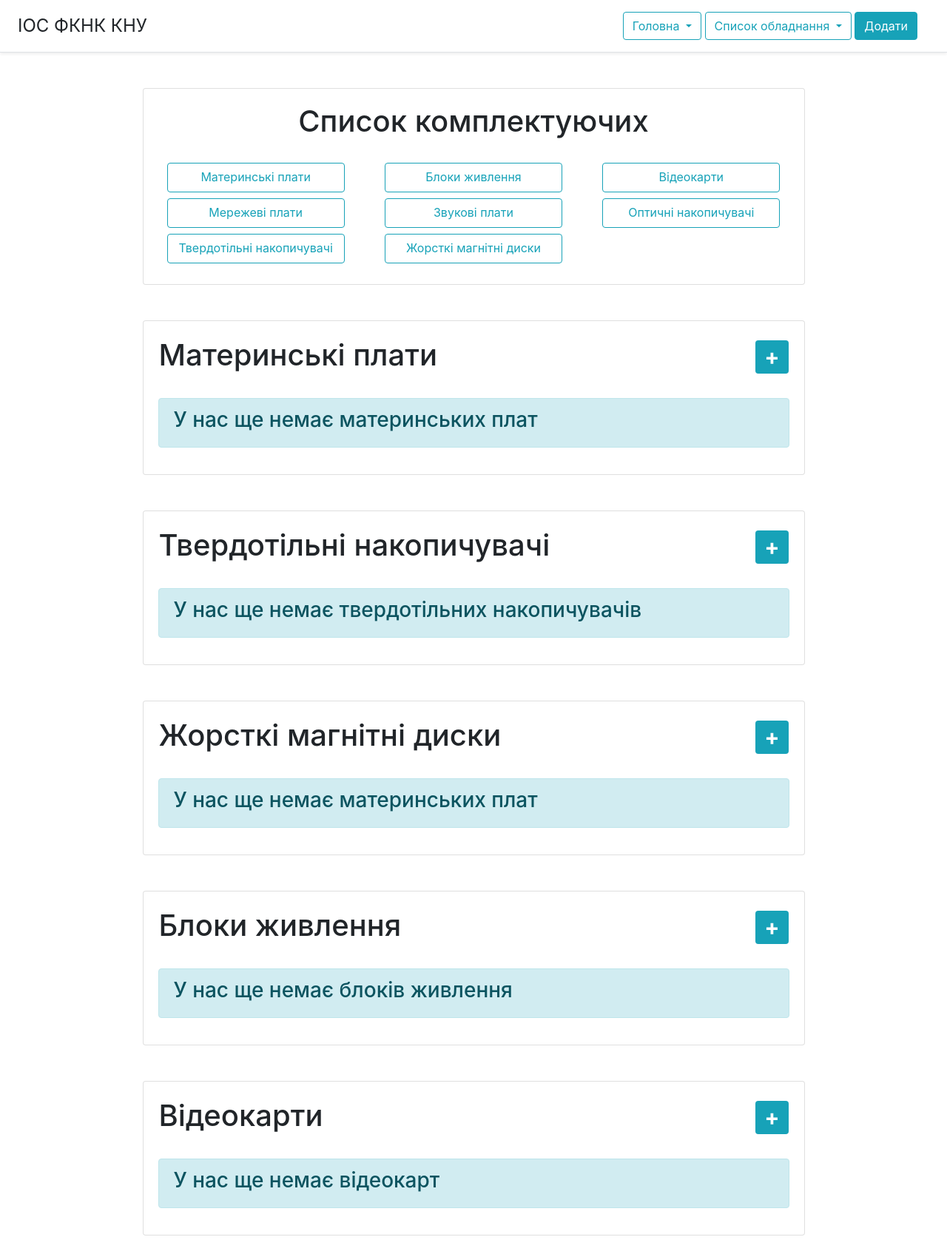
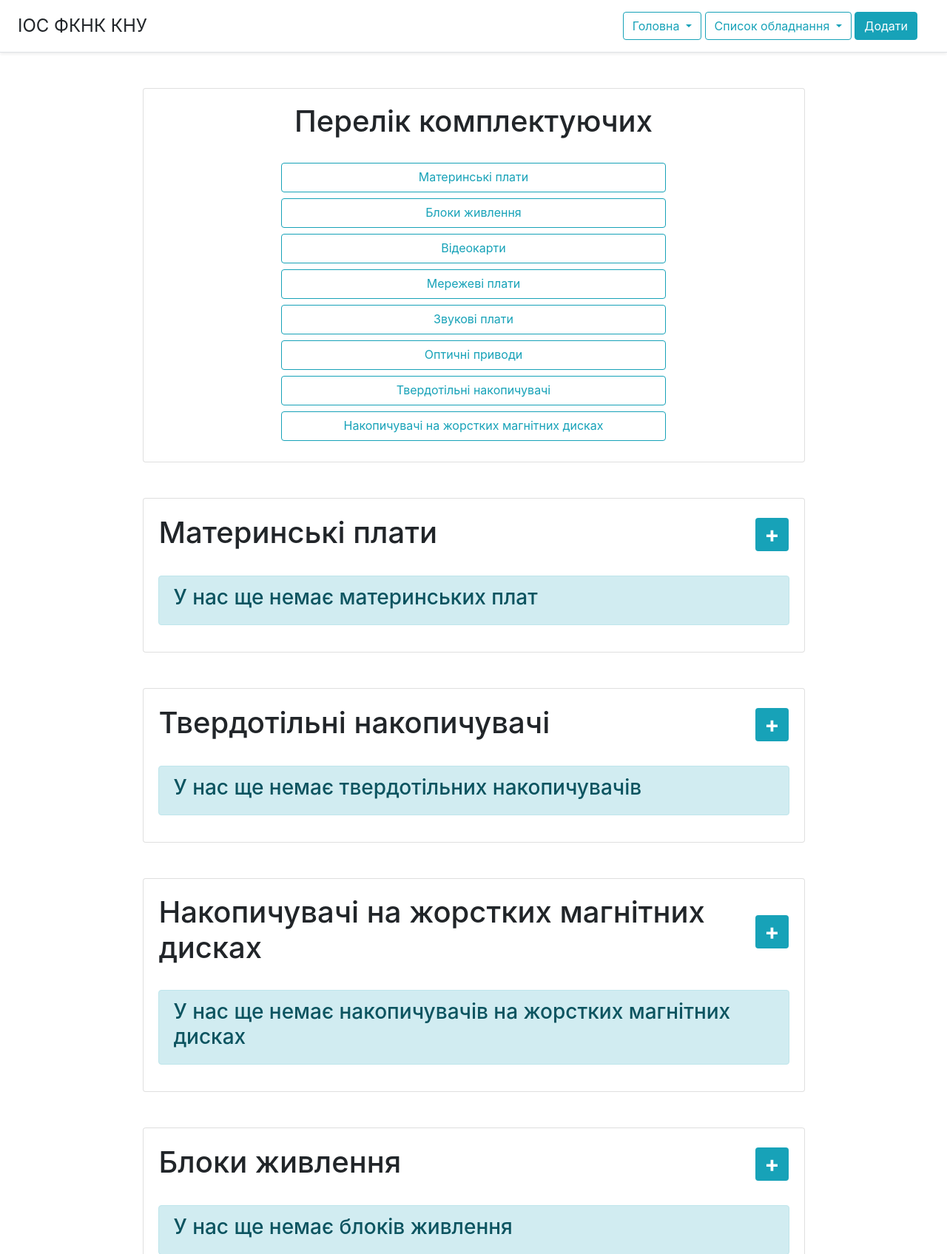
Before and after one commit to lipskydan/Diploma_Work_2020-21, a Django app: page /IT_items/pc_accessories in a window 1280 px wide. Shown: the top 1695 px of the page at 74% size. Run offline with Django 3.2, Linux system fonts and the light colour scheme; the visitor is signed in with stand-in values (Sample User, id 1); data that the repository does not hold is empty; some libraries are stand-ins or nearby versions.

Commit message:
Added minor fixing

```diff
--- a/App/online_equipment_accounting/online_equipment_accounting/app/IT_items/forms.py
+++ b/App/online_equipment_accounting/online_equipment_accounting/app/IT_items/forms.py
@@ -278,7 +278,7 @@ class AddOpticalDrive(forms.ModelForm):
                                                   required=True, localize=True,
                                                   help_text='Обов’язково')
 
-    optical_drive_type_drive = forms.ChoiceField(label='Тип оптичного накопичувача', choices=TYPE_OPTICAL_DRIVE,
+    optical_drive_type_drive = forms.ChoiceField(label='Тип оптичного привода', choices=TYPE_OPTICAL_DRIVE,
                                                  required=False, localize=True, help_text='Необов’язково',
                                                  widget=widgets.Select(attrs={'size': 1, 'class': 'form-control'}))
 
--- a/App/online_equipment_accounting/online_equipment_accounting/templates/IT_items/IT_item_detail.html
+++ b/App/online_equipment_accounting/online_equipment_accounting/templates/IT_items/IT_item_detail.html
@@ -12,6 +12,8 @@
             <article class="card-body">
                 <div class="alert alert-info">
 
+                    <h2 align="center" class="alert-heading">Паспорт обладнання</h2>
+                    <hr>
                     <h2 class="alert-heading">Основне</h2>
                     <hr>
                     <h5 align="justify">Тип обладнання: {{ item.name_for_user }}</h5>
@@ -108,7 +110,7 @@
                         <table class="col-sm-12" border="0">
                             <tr>
                                 <td>
-                                   <h3 class="alert-heading">Жорсткий магнітний диск</h3>
+                                   <h3 class="alert-heading">Накопичувач на жорстких магнітних дисках</h3>
                                 </td>
                                 <td align="right">
                                     {% if item.hard_disk_drive %}
--- a/App/online_equipment_accounting/online_equipment_accounting/templates/IT_items/add.html
+++ b/App/online_equipment_accounting/online_equipment_accounting/templates/IT_items/add.html
@@ -40,7 +40,7 @@
                             <p><a class="btn btn-outline-info btn-lg btn-block" href="add-item/add-solid-state-drive" role="button">Твердотільний накопичувач</a></p>
                         </div>
                         <div class="span2">
-                            <p><a class="btn btn-outline-info btn-lg btn-block" href="add-item/add-hard-disk-drive" role="button">Жорсткий магнітний диск</a></p>
+                            <p><a class="btn btn-outline-info btn-lg btn-block" href="add-item/add-hard-disk-drive" role="button">Накопичувач на жорстких магнітних дисках</a></p>
                         </div>
                         <div class="span2">
                             <p><a class="btn btn-outline-info btn-lg btn-block" href="add-item/add-power-supply" role="button">Блок живлення</a></p>
@@ -55,7 +55,7 @@
                             <p><a class="btn btn-outline-info btn-lg btn-block" href="add-item/add-sound-card" role="button">Звукова плата</a></p>
                         </div>
                         <div class="span2">
-                            <p><a class="btn btn-outline-info btn-lg btn-block" href="add-item/add-optical-drive" role="button">Оптичний накопичувач</a></p>
+                            <p><a class="btn btn-outline-info btn-lg btn-block" href="add-item/add-optical-drive" role="button">Оптичний привод</a></p>
                         </div>
                     </div>
                 </form>
--- a/App/online_equipment_accounting/online_equipment_accounting/templates/IT_items/add_hard_disk_drive.html
+++ b/App/online_equipment_accounting/online_equipment_accounting/templates/IT_items/add_hard_disk_drive.html
@@ -1,6 +1,6 @@
 {% extends 'base_main.html' %}
 {% block title %}
-Додавання Жорсткого магнітного диску
+Додавання Накопичувача на жорстких магнітних дисках
 {% endblock %}
 {% block body %}
 <div class="container mt-5">
@@ -8,7 +8,7 @@
       <aside class="col-sm-10">
          <div class="card">
             <article class="card-body">
-               <h1>Додавання жорсткого магнітного диску</h1>
+               <h1>Додавання накопичувача на жорстких магнітних дисках</h1>
                <form method="post">
                   {% csrf_token %}
                    <div class="form-group">
--- a/App/online_equipment_accounting/online_equipment_accounting/templates/IT_items/add_optical_drive.html
+++ b/App/online_equipment_accounting/online_equipment_accounting/templates/IT_items/add_optical_drive.html
@@ -1,6 +1,6 @@
 {% extends 'base_main.html' %}
 {% block title %}
-Додавання Оптичного накопичувача
+Додавання Оптичного привода
 {% endblock %}
 {% block body %}
 <div class="container mt-5">
@@ -8,7 +8,7 @@
       <aside class="col-sm-10">
          <div class="card">
             <article class="card-body">
-               <h1>Додавання оптичного накопичувача</h1>
+               <h1>Додавання оптичного привода</h1>
                <form method="post">
                   {% csrf_token %}
                    <div class="form-group">
--- a/App/online_equipment_accounting/online_equipment_accounting/templates/IT_items/hard_disk_drive_update.html
+++ b/App/online_equipment_accounting/online_equipment_accounting/templates/IT_items/hard_disk_drive_update.html
@@ -2,7 +2,7 @@
 
 {% block title %}
     {% if item.name == 'HardDiskDrive' %}
-    Оновлення Жорсткого магнітного диску
+    Оновлення Накопичувача на жорстких магнітних дисках
     {% endif %}
 {% endblock %}
 {% block body %}
@@ -13,7 +13,7 @@
             <article class="card-body">
 
                  {% if item.name == 'HardDiskDrive' %}
-                    <h1>Оновлення жорсткого магнітного диску</h1>
+                    <h1>Оновлення накопичувача на жорстких магнітних дисках</h1>
 
                     <form method="post">
                     {% csrf_token %}
--- a/App/online_equipment_accounting/online_equipment_accounting/templates/IT_items/optical_drive_update.html
+++ b/App/online_equipment_accounting/online_equipment_accounting/templates/IT_items/optical_drive_update.html
@@ -2,7 +2,7 @@
 
 {% block title %}
     {% if item.name == 'OpticalDrive' %}
-    Оновлення оптичного накопичувача
+    Оновлення оптичного привода
     {% endif %}
 {% endblock %}
 {% block body %}
@@ -13,7 +13,7 @@
             <article class="card-body">
 
                 {% if item.name == 'OpticalDrive' %}
-                <h1>Оновлення оптичного накопичувача</h1>
+                <h1>Оновлення оптичного привода</h1>
 
                 <form method="post">
                     {% csrf_token %}
--- a/App/online_equipment_accounting/online_equipment_accounting/templates/IT_items/pc_accessories.html
+++ b/App/online_equipment_accounting/online_equipment_accounting/templates/IT_items/pc_accessories.html
@@ -1,7 +1,7 @@
 {% extends 'base_main.html' %}
 
 {% block title %}
-Список комплектуючих
+Перелік комплектуючих
 {% endblock %}
 
 {% block body %}
@@ -15,32 +15,33 @@
         <aside class="col-sm-10">
             <div class="card">
                 <article class="card-body">
-                    <h1 align="center">Список комплектуючих</h1><br>
+                    <h1 align="center">Перелік комплектуючих</h1><br>
                     <div class="row" align="center">
-                        <div class="col-md-4">
-                            <h4><a href="#motherboard" class="btn btn-outline-info" style="height:40px;width:240px">Материнські плати</a></h4>
+                        <div class="col-md-12">
+                            <h4><a href="#motherboard" class="btn btn-outline-info" style="height:40px;width:520px">Материнські плати</a></h4>
                         </div>
-                        <div class="col-md-4">
-                            <h4><a href="#power-supply" class="btn btn-outline-info" style="height:40px;width:240px">Блоки живлення</a></h4>
+                        <div class="col-md-12">
+                            <h4><a href="#power-supply" class="btn btn-outline-info" style="height:40px;width:520px">Блоки живлення</a></h4>
                         </div>
-                        <div class="col-md-4">
-                            <h4><a href="#video-card" class="btn btn-outline-info" style="height:40px;width:240px">Відеокарти</a></h4>
+                        <div class="col-md-12">
+                            <h4><a href="#video-card" class="btn btn-outline-info" style="height:40px;width:520px">Відеокарти</a></h4>
                         </div>
-                        <div class="col-md-4">
-                            <h4><a href="#lan-card" class="btn btn-outline-info" style="height:40px;width:240px">Мережеві плати</a></h4>
+                        <div class="col-md-12">
+                            <h4><a href="#lan-card" class="btn btn-outline-info" style="height:40px;width:520px">Мережеві плати</a></h4>
                         </div>
-                        <div class="col-md-4">
-                            <h4><a href="#sound-card" class="btn btn-outline-info" style="height:40px;width:240px">Звукові плати</a></h4>
+                        <div class="col-md-12">
+                            <h4><a href="#sound-card" class="btn btn-outline-info" style="height:40px;width:520px">Звукові плати</a></h4>
                         </div>
-                        <div class="col-md-4">
-                            <h4><a href="#optical-drive" class="btn btn-outline-info" style="height:40px;width:240px">Оптичні накопичувачі</a></h4>
+                        <div class="col-md-12">
+                            <h4><a href="#optical-drive" class="btn btn-outline-info" style="height:40px;width:520px">Оптичні приводи</a></h4>
                         </div>
-                        <div class="col-md-4">
-                            <h4><a href="#solid-state-drive" class="btn btn-outline-info" style="height:40px;width:240px">Твердотільні накопичувачі</a></h4>
+                        <div class="col-md-12">
+                            <h4><a href="#solid-state-drive" class="btn btn-outline-info" style="height:40px;width:520px">Твердотільні накопичувачі</a></h4>
                         </div>
-                        <div class="col-md-4">
-                            <h4><a href="#hard-disk-drive" class="btn btn-outline-info" style="height:40px;width:240px">Жорсткі магнітні диски</a></h4>
+                        <div class="col-md-12">
+                            <h4><a href="#hard-disk-drive" class="btn btn-outline-info" style="height:40px;width:520px">Накопичувачі на жорстких магнітних дисках</a></h4>
                         </div>
+
                     </div>
                 </article>
             </div>
@@ -129,7 +130,7 @@
                     <table class="col-sm-12" border="0">
                         <tr>
                             <td>
-                                <h1><a id="hard-disk-drive">Жорсткі магнітні диски</a></h1>
+                                <h1><a id="hard-disk-drive">Накопичувачі на жорстких магнітних дисках</a></h1>
                             </td>
                             <td align="right">
                                 <h1><a href="add-item/add-hard-disk-drive" class="badge badge-info">+</a></h1>
@@ -147,7 +148,7 @@
                     {% endfor %}
                     {% else %}
                     <div class="alert alert-info">
-                        <h3>У нас ще немає материнських плат</h3>
+                        <h3>У нас ще немає накопичувачів на жорстких магнітних дисках</h3>
                     </div>
                     {% endif %}
                 </article>
@@ -309,7 +310,7 @@
                     <table class="col-sm-12" border="0">
                         <tr>
                             <td>
-                                <h1><a id="optical-drive">Оптичні накопичувачі</a></h1>
+                                <h1><a id="optical-drive">Оптичні приводи</a></h1>
                             </td>
                             <td align="right">
                                 <h1><a href="add-item/add-optical-drive" class="badge badge-info">+</a></h1>
@@ -328,7 +329,7 @@
                     {% endfor %}
                     {% else %}
                     <div class="alert alert-info">
-                        <h3>У нас ще немає оптичних накопичувачів</h3>
+                        <h3>У нас ще немає оптичних приводів</h3>
                     </div>
                     {% endif %}
                 </article>
--- a/App/online_equipment_accounting/online_equipment_accounting/templates/IT_items/pc_accessories_detail.html
+++ b/App/online_equipment_accounting/online_equipment_accounting/templates/IT_items/pc_accessories_detail.html
@@ -28,6 +28,8 @@
             <article class="card-body">
                 <div class="alert alert-info">
 
+                    <h2 align="center" class="alert-heading">Паспорт обладнання</h2>
+                    <hr>
                     <h3 class="alert-heading">{{ item.name_for_user }}</h3>
                     <hr>
 
--- a/App/online_equipment_accounting/online_equipment_accounting/templates/base_main.html
+++ b/App/online_equipment_accounting/online_equipment_accounting/templates/base_main.html
@@ -42,7 +42,7 @@
                         <a class="dropdown-item bg-light text-info" href="/" role="button">Головна</a>
                         <a class="dropdown-item bg-light text-info" onclick="hideAllCharts()">Згорнути/розгорнути всі діаграми</a>
                         {% if user.is_superuser %}
-                        <a href="/signup" class="dropdown-item bg-light text-info">Регістрація</a>
+                        <a href="/signup" class="dropdown-item bg-light text-info">Реєтрація нового користувача</a>
                         {% endif %}
                     </div>
                 </div>
--- a/App/online_equipment_accounting/online_equipment_accounting/templates/main/main.html
+++ b/App/online_equipment_accounting/online_equipment_accounting/templates/main/main.html
@@ -2,7 +2,7 @@
 {% load static %}
 
 {% block title %}
-Главная страница
+Головна сторінка
 {% endblock %}
 
 {% block body %}
@@ -1052,7 +1052,7 @@
         <div class="jumbotron" style="background-color:#D1ECF1">
             <table border="0" width="100%">
                 <tr align="center">
-                    <td width="75%"><h3>Оптичні накопичувачі</h3></td>
+                    <td width="75%"><h3>Оптичні приводи</h3></td>
                     <td>
                          <a href="#optical-drive-table" class="btn btn-outline-info" data-toggle="collapse" data-target="#optical-drive-table" aria-expanded="false" aria-controls="optical-drive-table">
                              <svg xmlns="http://www.w3.org/2000/svg" width="27" height="27" fill="currentColor" class="bi bi-table" viewBox="0 0 16 16">
```
Also changed, not shown: App/online_equipment_accounting/online_equipment_accounting/app/IT_items/models.py (+6 -6 lines), App/online_equipment_accounting/online_equipment_accounting/templates/IT_items/IT-items.html (+6 -6 lines), App/online_equipment_accounting/online_equipment_accounting/templates/IT_items/add_pc.html (+5 -5 lines), App/online_equipment_accounting/online_equipment_accounting/templates/IT_items/invoice.html (+56 -27 lines).
